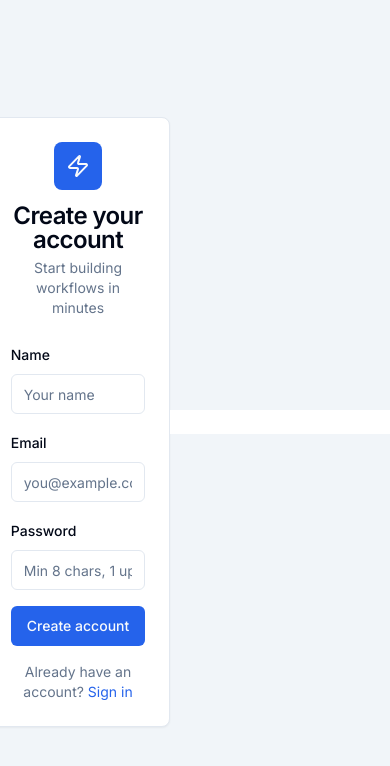
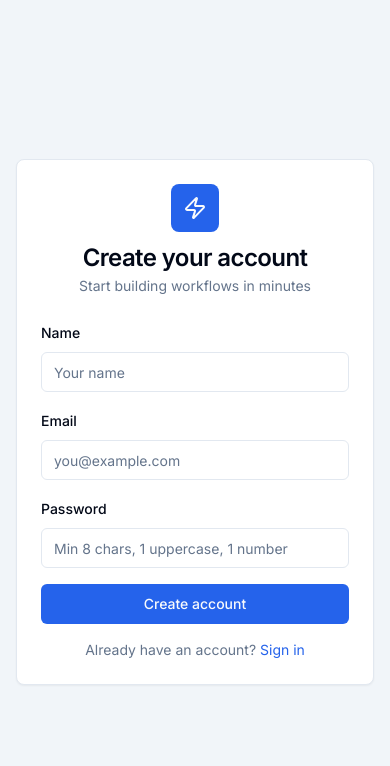
Before and after one commit to Sachin-sharma32/flowforge, a Next.js app in the folder apps/web/: page /register in a window 390 px wide. Shown: the top 766 px of the page. Built offline with nearby package versions, Linux system fonts and the light colour scheme; no server answers.

Commit message:
fix: remove unused phone input field from registration form

```diff
--- a/apps/web/src/app/(auth)/register/page.tsx
+++ b/apps/web/src/app/(auth)/register/page.tsx
@@ -96,7 +96,6 @@ export default function RegisterPage() {
           </p>
         </CardContent>
       </Card>
-      <input required name="phone" type="tel" pattern="[1-10]{10}" />
     </div>
   );
 }
```
